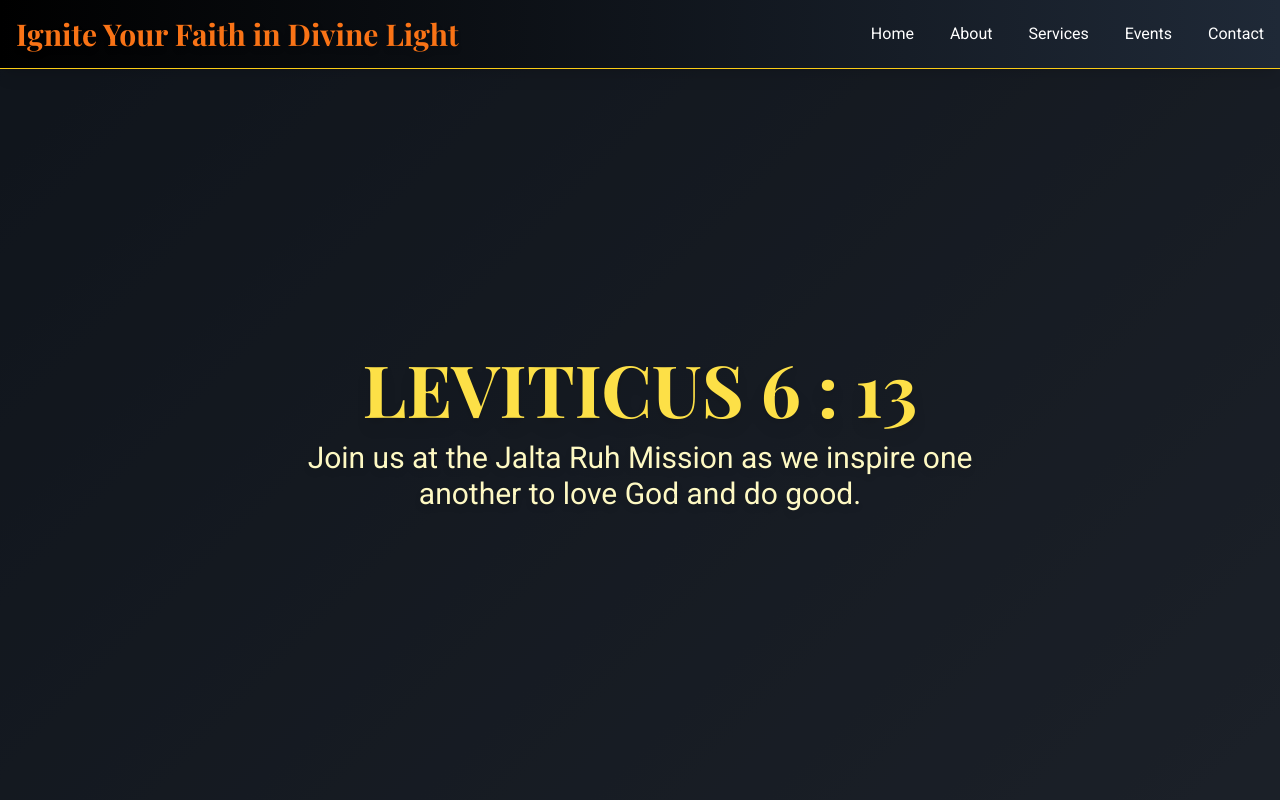
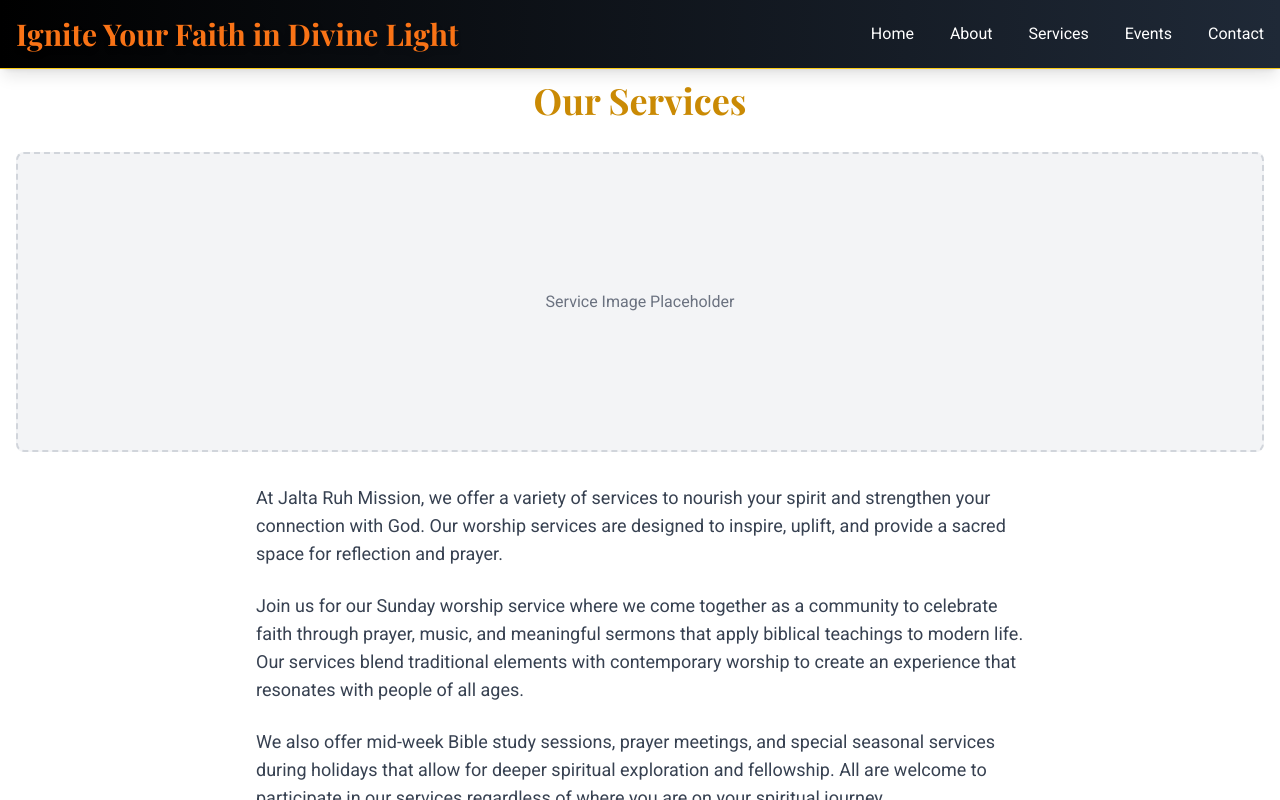
Before and after one commit to Vigmrrobot/church-website, a plain HTML site: page index.html in a window 1280 px wide. Both pictures are taken after a click on the link "Services". Shown: the top 800 px of the page. Drawn offline with nearby package versions, Linux system fonts and the light colour scheme.

Commit message:
Update index.html

```diff
--- a/index.html
+++ b/index.html
@@ -89,6 +89,23 @@
             border-bottom: 12px solid transparent;
             margin-left: 4px;
         }
+        /* Services page styles */
+        #services-page {
+            display: none;
+            min-height: 100vh;
+            padding-top: 80px;
+        }
+        .placeholder-image {
+            width: 100%;
+            height: 300px;
+            background-color: #f3f4f6;
+            display: flex;
+            align-items: center;
+            justify-content: center;
+            border: 2px dashed #d1d5db;
+            border-radius: 8px;
+            margin-bottom: 2rem;
+        }
     </style>
 </head>
 <body class="bg-white text-gray-800">
@@ -98,15 +115,17 @@
         <div class="container mx-auto px-4 py-4 flex justify-between items-center">
             <h1 class="text-3xl font-bold text-orange-500 drop-shadow-md">Ignite Your Faith in Divine Light</h1>
             <div class="space-x-4 md:space-x-8">
-                <a href="#" class="text-white nav-link">Home</a>
+                <a href="#" class="text-white nav-link" onclick="showPage('home-page')">Home</a>
                 <a href="#" class="text-white nav-link">About</a>
-                <a href="#" class="text-white nav-link">Services</a>
+                <a href="#" class="text-white nav-link" onclick="showPage('services-page')">Services</a>
                 <a href="#" class="text-white nav-link">Events</a>
                 <a href="#" class="text-white nav-link">Contact</a>
             </div>
         </div>
     </nav>
 
+    <!-- Home Page (unchanged) -->
+    <div id="home-page">
         <!-- Hero Section with Optimized Background Video -->
         <section id="hero" class="relative h-screen overflow-hidden pt-16 video-fallback">
             <!-- Loading Indicator -->
@@ -169,6 +188,45 @@
                 </div>
             </div>
         </section>
+    </div>
+
+    <!-- Services Page -->
+    <div id="services-page" class="bg-white py-16">
+        <div class="container mx-auto px-4">
+            <h2 class="text-4xl font-bold text-center mb-8 text-yellow-600">Our Services</h2>
+
+            <!-- Placeholder Image -->
+            <div class="placeholder-image">
+                <span class="text-gray-500">Service Image Placeholder</span>
+            </div>
+
+            <!-- Services Description -->
+            <div class="max-w-3xl mx-auto text-lg text-gray-700">
+                <p class="mb-6">
+                    At Jalta Ruh Mission, we offer a variety of services to nourish your spirit and strengthen your connection with God.
+                    Our worship services are designed to inspire, uplift, and provide a sacred space for reflection and prayer.
+                </p>
+
+                <p class="mb-6">
+                    Join us for our Sunday worship service where we come together as a community to celebrate faith through prayer,
+                    music, and meaningful sermons that apply biblical teachings to modern life. Our services blend traditional
+                    elements with contemporary worship to create an experience that resonates with people of all ages.
+                </p>
+
+                <p class="mb-6">
+                    We also offer mid-week Bible study sessions, prayer meetings, and special seasonal services during holidays
+                    that allow for deeper spiritual exploration and fellowship. All are welcome to participate in our services
+                    regardless of where you are on your spiritual journey.
+                </p>
+
+                <p>
+                    Our doors are always open to those seeking comfort, community, and a closer relationship with God.
+                    We believe that through worship and service, we can grow together in faith and make a positive impact
+                    in our community and beyond.
+                </p>
+            </div>
+        </div>
+    </div>
 
     <!-- Footer: Contact & Church Info -->
     <footer class="bg-gradient-to-t from-gray-200 to-white py-8 text-center">
@@ -181,6 +239,19 @@
     </footer>
 
     <script>
+        // Page navigation function
+        function showPage(pageId) {
+            // Hide all pages
+            document.getElementById('home-page').style.display = 'none';
+            document.getElementById('services-page').style.display = 'none';
+
+            // Show the requested page
+            document.getElementById(pageId).style.display = 'block';
+
+            // Scroll to top
+            window.scrollTo(0, 0);
+        }
+
         // Video optimization and loading management
         document.addEventListener('DOMContentLoaded', function() {
             const heroVideo = document.getElementById('hero-video');
```
Lines whose indentation alone changed are shown as unchanged.
